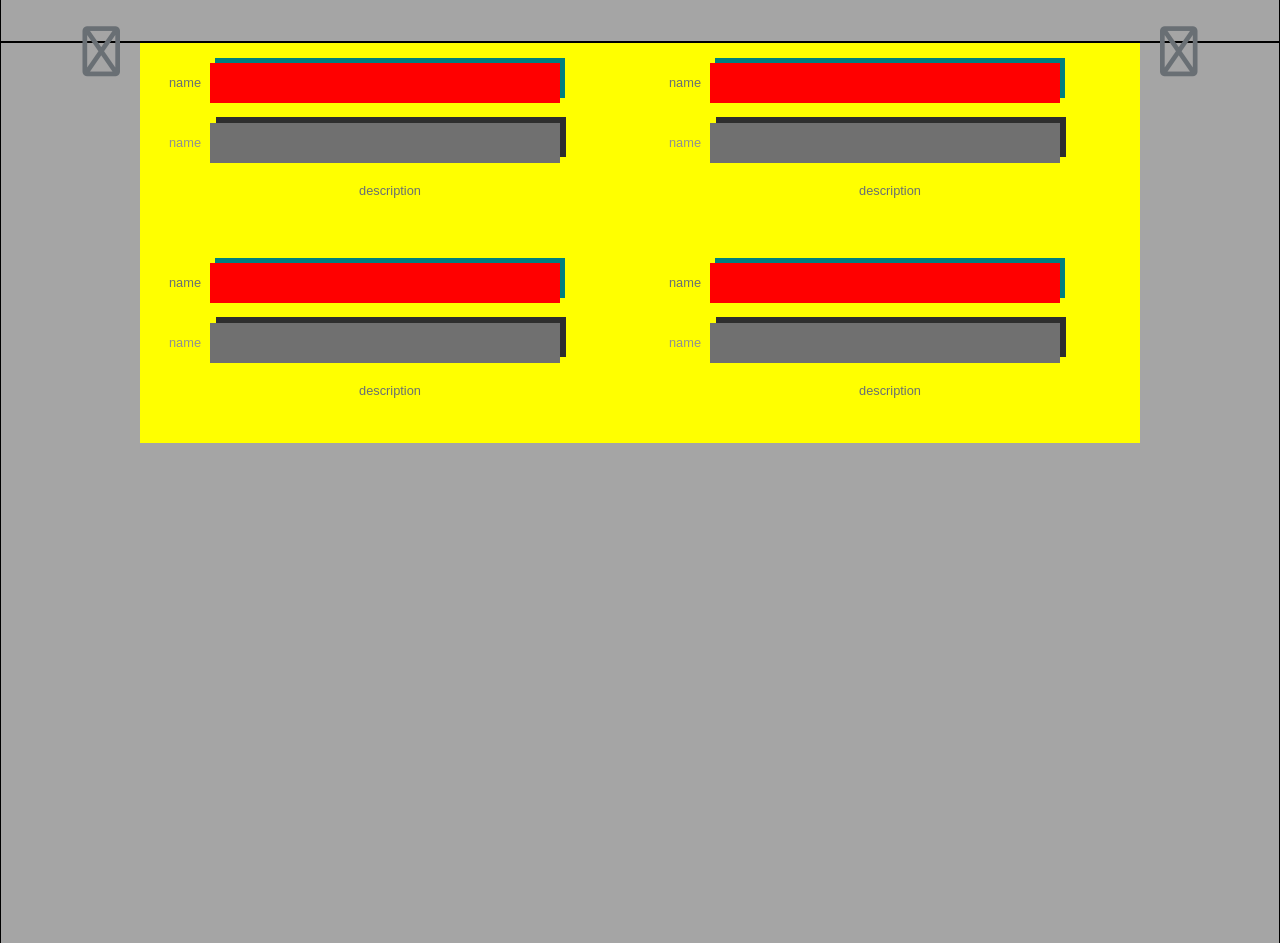
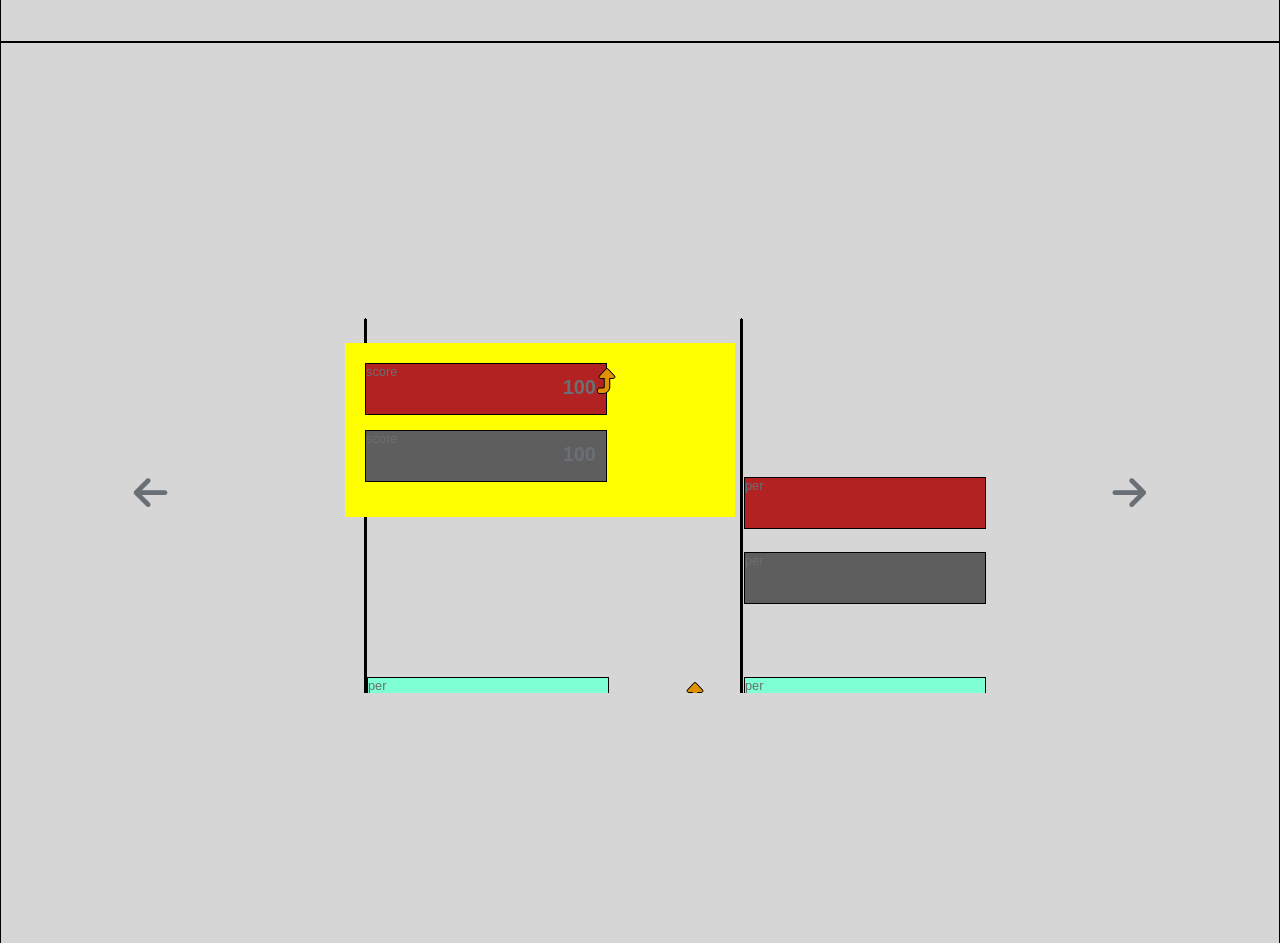
Before and after one commit to Kascald/myOnePage, a plain HTML site: page index.html in a window 1280 px wide. Shown: the part 1600-2543 px from the top of the page. Drawn offline with Linux system fonts and the light colour scheme; a web font is replaced by a local one.

Commit message:
graph remading...

```diff
--- a/css/style.css
+++ b/css/style.css
@@ -3,7 +3,7 @@
 
 /* SCROLL_BAR ****************************************************** */
 body {
-    background-color: #353535;
+    background-color: #cecece;
 }
 
 body::-webkit-scrollbar {
@@ -108,11 +108,6 @@ header>.headcont>.topNav>div.iconCont {
     line-height: 100px;
 }
 
-header>.headcont>.topNav {}
-
-header>.headcont>.topNav {}
-
-header>.headcont>.topNav {}
 
 /* /* HEADER > NAV ********************** */
 
@@ -186,85 +181,198 @@ section {
 section>article {
     height: 900px;
     margin: 0 auto;
-    background-color: #a5a5a5;
+    background-color: #d6d6d6;
     border: 1px solid #000;
-}
-.view_graph > .prevBtn::before {
-    font-family: "Font Awesome 6 Free";
-    content: "\f060";
-    font-size: 50px;
-    padding: 0 20px;
-}
-.view_graph > .nextBtn::before {
-    font-family: "Font Awesome 6 Free";
-    content: "\f061";
-    font-size: 50px;
-    padding: 0 20px;
 }
 
 .view_graph {
+    position: relative;
     display: flex;
-    justify-content: center;
-}
-
-.view_graph> .graphpage{
-    display: flex;
-    justify-content: start;
-    overflow: hidden;
-    width: 1000px;
-    height: 425px;
-}
-
-.view_graph>.graphpage>.graph_group>.graphBox {
-    display: flex;
-    flex-flow: row nowrap;
     justify-content: center;
     align-items: center;
 }
+.view_graph > .prevBtn {
+    position: absolute;
+    padding: 0 5px;
+    left:10%;
+}
+.view_graph > .nextBtn {
+    position: absolute;
+    padding: 0 5px;
+    right:10%;
+}
 
-.view_graph>.graphpage>.graph_group>.graphBox>ul {
+.graph_window {
+    display: flex;
+    justify-content: center;
+    align-items: center;
+    overflow: hidden;
+    position: relative;
+}
+
+/* 그래프 그룹 1 */
+.group1 {
+    position: relative;
+    justify-content: center;
+    width: 700px !important;
+    height: 400px !important;
+    background-image: url(./../resource/img/graph-background.png);
+}
+
+/* 그래프 뭉치 1 */
+div.graph-group > ul.graph-view {
+    position: relative;
+    display: flex;
+    justify-content: space-evenly;
+    align-items: flex-start;
+    width: 350px;
+    padding: 20px;
+}
+
+.group1 > .graph1 {
+    position: relative;
     display: flex;
     flex-flow: column nowrap;
-    justify-content: space-evenly;
-    height: 200px;
+    top: 50px;
+    left: 55px;
     background-color: yellow;
 }
 
-.view_graph>.graphpage>.graph_group>.graphBox>ul>li {
-    display: flex;
-    justify-content: flex-start;
-    align-content: center;
-    width: 500px;
-    height: 40px;
+/* 그래프 뭉치1 - 그래프 1 -막대 공통설정 */
+.group1 > .graph1 > .stick {
+    position: relative;
+    width: 240px;
+    height: 50px;
+    left:0;
+    top: 0;
+    background-color: firebrick;
+    border: 1px solid #000;
+    margin-bottom: 15px;
+}
+/* 그래프 뭉치 1 -그래프 1 - 막대 표기 공통설정 */
+.graph_window > .group1 > .graph1 > .stick > .percent {
+    position: absolute;
+    top: 15px;
+    right: 10px;
+    font-size: 20px;
+    font-weight: 600;
 }
 
-.view_graph>.graphpage>.graph_group>.graphBox>ul>li>.stickName {
-    display: flex;
-    justify-content: center;
-    align-items: center;
-    width: 50px;
-    margin-left: 20px;
+/* 그래프 뭉치1 - 그래프 1 - 막대 각자설정 */
+/* .group1 > .graph1 > .stickTarget {} */
+.group1 > .graph1 > .stickComp {background-color: rgb(94, 94, 94);}
+.graph_window > .group1 > .graph1 > .stick > .perArrow {
+    top: 5px;
+    right: -10px;
+    font-size: 24px;
+    color:rgb(223, 145, 0);
+    text-shadow: -1px 0 black, 0 1px black, 1px 0 black, 0 -1px black;}
+
+/* 그래프 뭉치1 - 그래프 2- 막대 공통설정 */
+.group1 > .graph2 > .stick {
+    position: absolute;
+    width: 240px;
+    height: 50px;
+    left:77px;
+    background-color: aquamarine;
+    border: 1px solid #000;
+    margin-bottom: 15px;
+}
+/* 그래프 뭉치 1 -그래프 2 - 막대 표기 공통설정 */
+.graph_window > .group1 > .graph2 > .stick > .percent {
+    position: absolute;
+    right: -30%;
+    top: 35%;
+    font-size: 20px;
+    font-weight: 600;
 }
 
-.view_graph>.graphpage>.graph_group>.graphBox>ul>li>.stick {
-    width: 350px;
-    height: 40px;
-    background-color: red;
-    box-shadow: 5px -5px teal;
+
+/* 그래프 뭉치1 - 그래프 2- 막대 각자설정 */
+.group1 > .graph2 > .stickTarget{top: 210px;}
+.group1 > .graph2 > .stickComp{top:285px;background-color: rgb(94, 94, 94);}
+.graph_window > .group1 > .graph2 > .stick > .perArrow {
+    top: 5px;
+    right: -40%;
+    font-size: 24px;
+    color:rgb(223, 145, 0);
+    text-shadow: -1px 0 black, 0 1px black, 1px 0 black, 0 -1px black;}
+
+
+
+/* 그래프 뭉치1 - 그래프 3 -막대 공통설정 */
+.group1 > .graph3 > .stick {
+    position: absolute;
+    width: 240px;
+    height: 50px;
+    left:454px;
+    background-color: firebrick;
+    border: 1px solid #000;
+    margin-bottom: 15px;
+}
+/* 그래프 뭉치 1 -그래프 3 - 막대 표기 공통설정 */
+.graph_window > .group1 > .graph3 > .stick > .percent {
+    color:blue;
+    position: absolute;
+    right: -80%;
+    top: 35%;
+    font-size: 20px;
+    font-weight: 600;
+}
+/* 그래프 뭉치1 - 그래프 3 - 막대 각자설정 */
+.group1 > .graph3 > .stickTarget {top: -30px; }
+.group1 > .graph3 > .stickComp {top: 45px; background-color: rgb(94, 94, 94);}
+.graph_window > .group1 > .graph3 > .stick > .perArrow {
+    position: absolute;
+    top: 5px;
+    right: -80%;
+    font-size: 24px;
+    color:rgb(223, 145, 0);
+    text-shadow: -1px 0 black, 0 1px black, 1px 0 black, 0 -1px black;}
+
+/* 그래프 뭉치1 - 그래프 4- 막대 공통설정 */
+.group1 > .graph4 > .stick {
+    position: absolute;
+    width: 240px;
+    height: 50px;
+    left:454px;
+    background-color: aquamarine;
+    border: 1px solid #000;
+    margin-bottom: 15px;
+}
+/* 그래프 뭉치 1 -그래프 4 - 막대 표기 공통설정 */
+.graph_window > .group1 > .graph4 > .stick > .percent {
+    position: absolute;
+    right: -50%;
+    top: 35%;
+    font-size: 20px;
+    font-weight: 600;
 }
 
-.view_graph>.graphpage>.graph_group>.graphBox>ul>li>p {
-    margin: 0 auto;
-}
 
-.view_graph>.graphpage>.graph_group>.graphBox>ul>li:nth-child(2)>.compareN {
-    color: #909090
-}
+/* 그래프 뭉치1 - 그래프 4- 막대 각자설정 */
+.group1 > .graph4 > .stickTarget{top: 130px;}
+.group1 > .graph4 > .stickComp{top:205px;background-color: rgb(94, 94, 94);}
+.graph_window > .group1 > .graph4 > .stick > .perArrow {
+    position: absolute;
+    top: 5px;
+    right: -50%;
+    font-size: 24px;
+    color:rgb(223, 145, 0);
+    text-shadow: -1px 0 black, 0 1px black, 1px 0 black, 0 -1px black;}
 
-.view_graph>.graphpage>.graph_group>.graphBox>ul>li:nth-child(2)>.compareS {
-    background-color: #707070;
-    box-shadow: 6px -6px rgb(46, 46, 46);
-}
+
+
+
+
+
+/* .group2 {
+    width: 700px !important;
+    height: 400px;
+    background-color: transparent;
+} */
+
+
 
 
 
--- a/index.html
+++ b/index.html
@@ -82,128 +82,76 @@
                 </div>
             </article>
             <article class="view_graph">
-                <div class="prevBtn"><a href="#" class="fa-solid"></a></div>
-                <div class="graphpage"> <!--graph view window-->
-                    <div class="graph_group"> <!--view graph group-->
-                        <div class="graphBox"> <!--graphbox-->
-
-                            <ul id="graph_1">
-                                <li>
-                                    <div class="stickName">name</div>
-                                    <div class="stick"></div>
+                <div class="graph_window">
+                    <div class="graph-group group1">
+                        <ul class="graph-view graph1">
+                            <li class="stick stickTarget">
+                                <span class="score">score</span>
+                                <span class="percent targetPer">100</span>
+                                <span class="percent perArrow fa-solid fa-turn-up fa-3x"></span>
                             </li>
-                                <li>
-                                    <div class="stickName compareN">name</div>
-                                    <div class="stick compareS"></div>
+                            <li class="stick stickComp">
+                                <span class="score">score</span>
+                                <span class="percent comparePer">100</span>
                             </li>
-                                <li>
-                                    <p>description</p>
+                        </ul>
+                        <ul class="graph-view graph2">
+                            <li class="stick stickTarget">
+                                <span class="per">per</span>
+                                <span class="percent targetPer">100</span>
+                                <span class="percent perArrow fa-solid fa-turn-up fa-3x"></span>
+                            </li>
+                            <li class="stick stickComp">
+                                <span class="per">per</span>
+                                <span class="percent comparePer">100</span>
                             </li>
                         </ul>
 
-                            <ul id="graph_2">
-                                <li>
-                                    <div class="stickName">name</div>
-                                    <div class="stick"></div>
+                        <ul class="graph-view graph3">
+                            <li class="stick stickTarget">
+                                <span class="per">per</span>
+                                <span class="percent targetPer">100</span>
+                                <span class="percent perArrow fa-solid fa-turn-up fa-3x"></span>
                             </li>
-                                <li>
-                                    <div class="stickName compareN">name</div>
-                                    <div class="stick compareS"></div>
+                            <li class="stick stickComp">
+                                <span class="per">per</span>
+                                <span class="percent comparePer">100</span>
                             </li>
-                                <li>
-                                    <p>description</p>
+                        </ul>
+
+                        <ul class="graph-view graph4">
+                            <li class="stick stickTarget">
+                                <span class="per">per</span>
+                                <span class="percent targetPer">100</span>
+                                <span class="percent perArrow fa-solid fa-turn-up fa-3x"></span>
+                            </li>
+                            <li class="stick stickComp">
+                                <span class="per">per</span>
+                                <span class="percent comparePer">100</span>
                             </li>
                         </ul>
                     </div>
-                        <div class="graphBox">
-                            <ul id="graph_3">
-                                <li>
-                                    <div class="stickName">name</div>
-                                    <div class="stick"></div>
-                                </li>
-                                <li>
-                                    <div class="stickName compareN">name</div>
-                                    <div class="stick compareS"></div>
-                                </li>
-                                <li>
-                                    <p>description</p>
-                                </li>
+                    <!-- <div class="graph-group group2">
+                        <ul class="graph-view graph5">
+                            <li class="stick stickTarget"><span class="percent targetPer">100%</span></li>
+                            <li class="stick stickComp"><span class="percent comparePer">100%</span></li>
                         </ul>
-                            <ul id="graph_4">
-                                <li>
-                                    <div class="stickName">name</div>
-                                    <div class="stick"></div>
-                                </li>
-                                <li>
-                                    <div class="stickName compareN">name</div>
-                                    <div class="stick compareS"></div>
-                                </li>
-                                <li>
-                                    <p>description</p>
-                                </li>
+                        <ul class="graph-view graph6">
+                            <li class="stick stickTarget"><span class="percent targetPer">100%</span></li>
+                            <li class="stick stickComp"><span class="percent comparePer">100%</span></li>
                         </ul>
+                        <ul class="graph-view graph7">
+                            <li class="stick stickTarget"><span class="percent targetPer">100%</span></li>
+                            <li class="stick stickComp"><span class="percent comparePer">100%</span></li>
+                        </ul>
+                        <ul class="graph-view graph8">
+                            <li class="stick stickTarget"><span class="percent targetPer">100%</span></li>
+                            <li class="stick stickComp"><span class="percent comparePer">100%</span></li>
+                        </ul>
+                    </div> -->
                 </div>
-                    </div>
-                    <div class="graph_group">
-                        <div class="graphBox">
-                            <ul id="graph_6">
-                                <li>
-                                    <div class="stickName">name</div>
-                                    <div class="stick"></div>
-                                </li>
-                                <li>
-                                    <div class="stickName compareN">name</div>
-                                    <div class="stick compareS"></div>
-                                </li>
-                                <li>
-                                    <p>description</p>
-                                </li>
-                            </ul>
-                            <ul id="graph_7">
-                                <li>
-                                    <div class="stickName">name</div>
-                                    <div class="stick"></div>
-                                </li>
-                                <li>
-                                    <div class="stickName compareN">name</div>
-                                    <div class="stick compareS"></div>
-                                </li>
-                                <li>
-                                    <p>description</p>
-                                </li>
-                            </ul>
-                        </div>
-                        <div class="graphBox">
-                            <ul id="graph_8">
-                                <li>
-                                    <div class="stickName">name</div>
-                                    <div class="stick"></div>
-                                </li>
-                                <li>
-                                    <div class="stickName compareN">name</div>
-                                    <div class="stick compareS"></div>
-                                </li>
-                                <li>
-                                    <p>description</p>
-                                </li>
-                            </ul>
-                            <ul id="graph_9">
-                                <li>
-                                    <div class="stickName">name</div>
-                                    <div class="stick"></div>
-                                </li>
-                                <li>
-                                    <div class="stickName compareN">name</div>
-                                    <div class="stick compareS"></div>
-                                </li>
-                                <li>
-                                    <p>description</p>
-                                </li>
-                            </ul>
-                        </div>
-                    </div>
-                </div>
-                <div class="nextBtn"><a href="#" class="fa-solid"></a></div>
+                <div class="prevBtn"><a href="#" class="fa-solid fa-arrow-left fa-3x"></a></div>
+                <div class="nextBtn"><a href="#" class="fa-solid fa-arrow-right fa-3x"></a></div>
             </article>
             <article class="spec_sheet"></article>
             <article class="contact"></article>
```
Also changed, not shown: resource/img/graph-background.png (added). Lines whose indentation alone changed are shown as unchanged.
